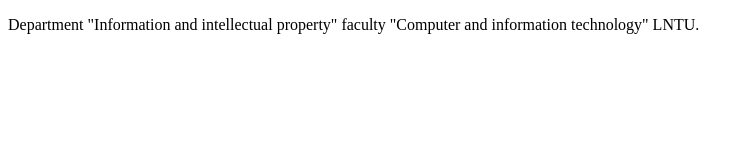
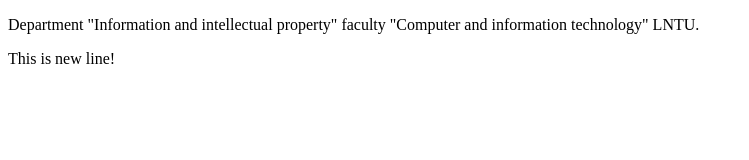
Before and after one commit to OneDes1re/work-repository, a plain HTML site: page index.html in a window 1280 px wide. Shown: the whole page, without its empty margins (0-749 px from the left). Drawn offline with Linux system fonts and the light colour scheme.

Commit message:
Added new line
New tag and content

```diff
--- a/index.html
+++ b/index.html
@@ -10,6 +10,9 @@
             Department "Information and intellectual property"
             faculty "Computer and information technology" LNTU.
         </p>
+        <p class="text">
+            This is new line!
+        </p>
     </div>
 
 </body>
```
